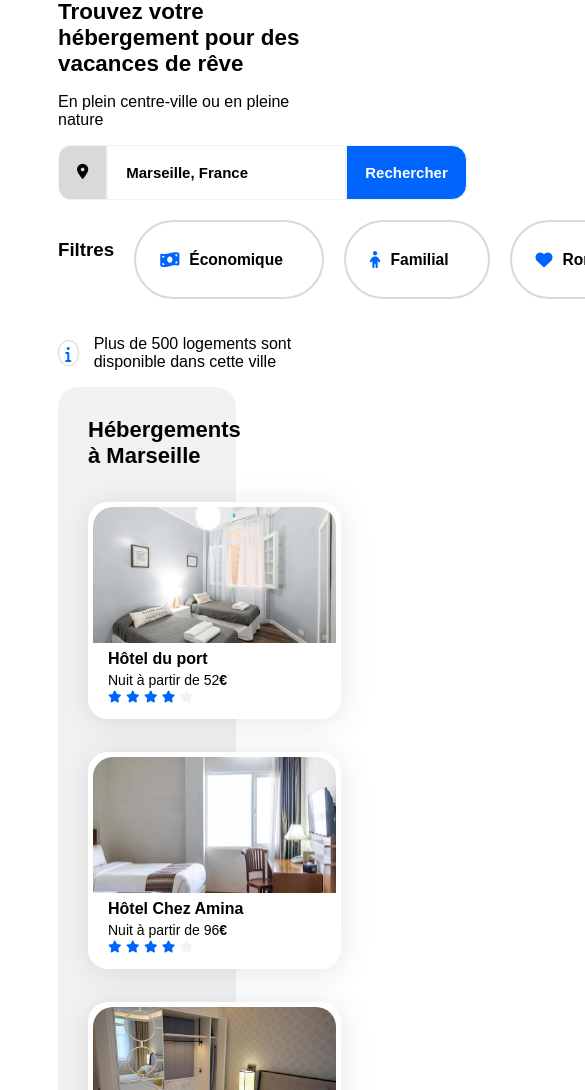
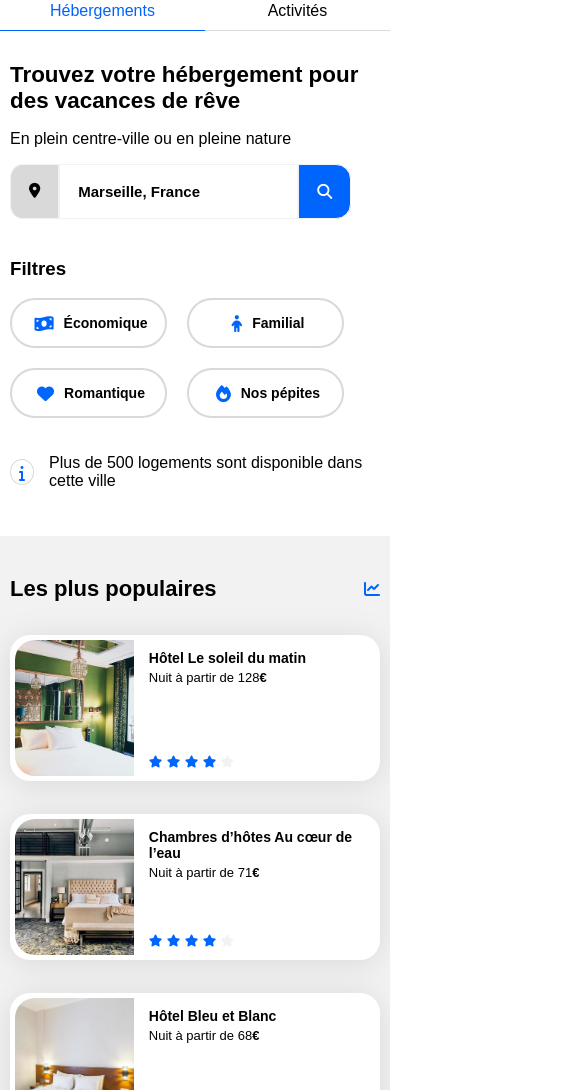
Before and after one commit to TiagoCarvalhoMartins/TiagoCARVALHOMARTINS_2_24082023, a plain HTML site: page index.html in a window 390 px wide. Shown: the part 104-1194 px from the top of the page, 585 px wide, since content can reach past the window. Drawn offline with Linux system fonts and the light colour scheme; a web font is replaced by a local one.

Commit message:
responsibe tablet and phone

```diff
--- a/css/style.css
+++ b/css/style.css
@@ -27,7 +27,6 @@ body {
 .main-container {
     width: 100%;
     max-width: 1440px;
-    padding: 0 50px;
     box-sizing: border-box;
 }
 
@@ -48,6 +47,7 @@ a {
 header {
     display: flex;
     justify-content: space-between;
+    padding: 0 50px;
 }
 
 #logo {
@@ -81,6 +81,7 @@ li .actif {
 .container-section_formfilter {
     display: flex;
     flex-direction: column;
+    padding: 0 50px;
 }
 
 h1 {
@@ -123,6 +124,11 @@ form button {
     padding: 18px;
 }
 
+.filterButton .textButton {
+    font-size: 1.17em;
+    font-weight: bold;
+}
+
 .fas.fa-search {
     display: none;
 }
@@ -146,7 +152,7 @@ form button {
     align-items: center;
     border: 2px solid #D9D9D9;
     background-color: white;
-    padding: 4px 19px 4px 19px;
+    padding: 10px 19px 10px 19px;
     border-radius: 50px;
     margin: 0 20px 20px 0;
 }
@@ -233,6 +239,7 @@ form button {
 .hebergements-cards {
     display: flex;
     flex-wrap: wrap;
+    justify-content: center;
 }
 
 .hebergements-cards a {
@@ -363,48 +370,3 @@ footer {
 .footerColumnFlex a {
     margin-bottom: 15px;
 }
-
-
-
-
-/* Le code ci-dessous correspond à la version responsive uniquement */
-
-/****** Media queries ***********/
-/* Medium devices (tablets, less/equal than 1024px) */
-@media (max-width: 1024px) {
-    .hebergements-and-populaires {
-        flex-direction: column;
-    }
-
-    .hebergements {
-        width: 100%;
-    }
-
-    .populaires {
-        width: 100%;
-        margin-top: 50px;
-    }
-
-    .populaires-cards {
-        display: flex;
-        flex-direction: row;
-        justify-content: space-between;
-    }
-
-    .populaires-cards a {
-        width: 30%;
-    }
-
-    .populaires-cards .card-title {
-        font-size: 14px;
-    }
-
-    .populaires-cards .card-subtitle {
-        font-size: 13px;
-    }
-}
-
-/* Small devices (phones, less than 768px) */
-@media (max-width: 767.98px) {
-    /* ... */
-}
--- /dev/null
+++ b/css/stylePhone.css
@@ -0,0 +1,172 @@
+/* Le code ci-dessous correspond à la version responsive uniquement */
+
+/* Small devices (phones, less than 768px) */
+@media (max-width: 767.98px) {
+
+
+    .main-container {
+        padding: 0;
+    }
+
+    body {
+        margin: 0;
+    }
+
+    /*********** Header ***********/
+
+    header {
+        flex-direction: column;
+        justify-content: center;
+        padding: 0;
+    }
+
+    #logo {
+        object-fit: contain;
+        height: 20px;
+        padding: 30px;
+        padding-left: 0;
+    }
+
+    /****** Form And Filter ***********/
+
+    ul {
+        padding: 0;
+    }
+
+    ul .ancre {
+        padding: 10px 50px 10px 50px;
+        font-size: 1em;
+    }
+
+    ul li {
+        padding: 10px 50px 10px 50px;
+        font-size: 1em;
+        text-align: center;
+    }
+    ul .activites-ancre{
+        flex: 1;
+        list-style-type: none;
+        border-bottom: #D9D9D9 solid 1px;
+
+    }
+
+    ul .hebergements-ancre {
+        flex: 1;
+        border-top : none;
+        border-bottom: #0065FC solid 1px;
+        color: #0065FC
+    }
+
+    li .actif {
+        border-top: none;
+    }
+
+    .container-section_formfilter {
+        padding: 0;
+    }
+
+    .formFilter {
+        margin: 0px 10px;
+    }
+
+    .search {
+        display: none;
+    }
+
+    .fas.fa-search {
+        display: block;
+    }
+
+    .container-filterButton {
+        flex-wrap: wrap;
+    }
+
+    .filterButton {
+        width: 157px;
+        height: 50px;
+    }
+
+    .filterButton .textButton {
+        font-size: 14px;
+    }
+
+    /****** Hebergements And Populaires ***********/
+
+    .hebergements-and-populaires {
+        flex-direction: column-reverse;
+    }
+
+    /****** Populaires ***********/
+
+    .populaires-cards {
+        flex-direction: column;
+        justify-content: space-between;
+    }
+
+    .populaires-cards a {
+        width: 100%;
+    }
+
+
+    .hebergements-and-populaires section {
+        border-radius: 0;
+        background-color: white;
+
+    }
+
+    section.populaires {
+        margin: 30px 0;
+        padding: 40px 10px;
+        background-color: #F2F2F2
+
+    }
+
+    /****** Hebergements ***********/
+
+    #hebergements {
+        padding: 40px 10px;
+    }
+
+    .hebergements-cards a {
+        width: 100%;
+    }
+
+    #hebergements .card {
+        width: 100%;
+    }
+
+    /**************** Activités *************/
+
+    #activites {
+        margin: 40px 10px;
+    }
+
+    .container-activites {
+        width: 100%;
+    }
+
+    a {
+        width: 100%;
+        margin: 0;
+    }
+
+    .container-activites a{
+        margin: 15px 10px;
+    }
+
+    .container-activites .card {
+        width: 100%;
+    }
+
+    .container-activites .card img {
+        width: 100%;
+    }
+
+    /******** Footer ************/
+
+    footer {
+        background-color: #F2F2F2;
+        flex-direction: column;
+    }
+
+}
--- /dev/null
+++ b/css/styleTablet.css
@@ -0,0 +1,64 @@
+/* Le code ci-dessous correspond à la version responsive uniquement */
+
+/* Medium devices (tablets, less/equal than 1024px) */
+@media (max-width: 1024px) {
+
+
+/****** Form And Filter ***********/
+    .containerFilter {
+        flex-direction: column;
+    }
+
+    /****** Hebergements And Populaires ***********/
+
+    .hebergements-and-populaires {
+        flex-direction: column;
+    }
+
+    /****** Hebergements ***********/
+
+    #hebergements {
+        width: 100%;
+    }
+
+    .hebergements-cards {
+        flex-wrap: wrap;
+    }
+
+    /****** Populaires ***********/
+
+    .populaires {
+        width: 100%;
+        margin-top: 50px;
+    }
+
+    .populaires-cards {
+        display: flex;
+        flex-direction: row;
+        justify-content: space-between;
+    }
+
+    .populaires-cards a {
+        width: 30%;
+    }
+
+    .populaires-cards .card-title {
+        font-size: 14px;
+    }
+
+    .populaires-cards .card-subtitle {
+        font-size: 13px;
+    }
+
+    /**************** Activités *************/
+
+    .container-activites .card {
+        width: 210px;
+        height: 270px;
+        margin-right: 5px;
+    }
+
+    .container-activites .card img {
+        height: 200px;
+    }
+}
--- a/index.html
+++ b/index.html
@@ -6,6 +6,8 @@
     <meta name="viewport" content="width=device-width, initial-scale=1.0">
     <title>Booki</title>
     <link rel="stylesheet" href="./css/style.css">
+    <link rel="stylesheet" href="./css/styleTablet.css">
+    <link rel="stylesheet" href="./css/stylePhone.css">
 </head>
 <body>
     <div class="main-container">
@@ -13,8 +15,8 @@
             <img src="./images/logo/Booki@3x.png" alt="Logo Booki" id="logo">
             <nav class="anchors">
                 <ul>
-                    <li><a href="#hebergements" class="hevergement_ancre actif">Hébergements</a></li>
-                    <li><a href="#activites" class="activites_ancre">Activités</a></li>
+                    <li class="hebergements-ancre"><a href="#hebergements" class="actif">Hébergements</a></li>
+                    <li class="activites-ancre"><a href="#activites">Activités</a></li>
                 </ul>
             </nav>
         </header>
@@ -38,19 +40,19 @@
                         <div class="container-filterButton">
                             <button class="filterButton">
                                 <i class="fas fa-money-bill-wave"></i>
-                                <h3>Économique</h3>
+                                <span class="textButton">Économique</span>
                             </button>
                             <button class="filterButton">
                                 <i class="fas fa-child"></i>
-                                <h3>Familial</h3>
+                                <span class="textButton">Familial</span>
                             </button>
                             <button class="filterButton">
                                 <i class="fas fa-heart"></i>
-                                <h3>Romantique</h3>
+                                <span class="textButton">Romantique</span>
                             </button>
                             <button class="filterButton">
                                 <i class="fa-solid fa-fire"></i>
-                                <h3>Nos pépites</h3>
+                                <span class="textButton">Nos pépites</span>
                             </button>
                         </div>
                     </div>
@@ -58,6 +60,7 @@
                         <i class="fas fa-info"></i>
                         <p>Plus de 500 logements sont disponible dans cette ville</p>
                     </div>
+                </div>
                 <div class="hebergements-and-populaires">
                     <section id="hebergements">
                         <h2 class="section-title">Hébergements à Marseille</h2>
@@ -179,7 +182,6 @@
                         </div>
                         <h3>Afficher plus</h3>
                     </section>
-    <!---------------------------------------------------------------------------------------------------------------------------------------------------------------------->
                     <section class="populaires">
                         <div class="populaires-title">
                             <h2 class="section-title">Les plus populaires</h2>
```
